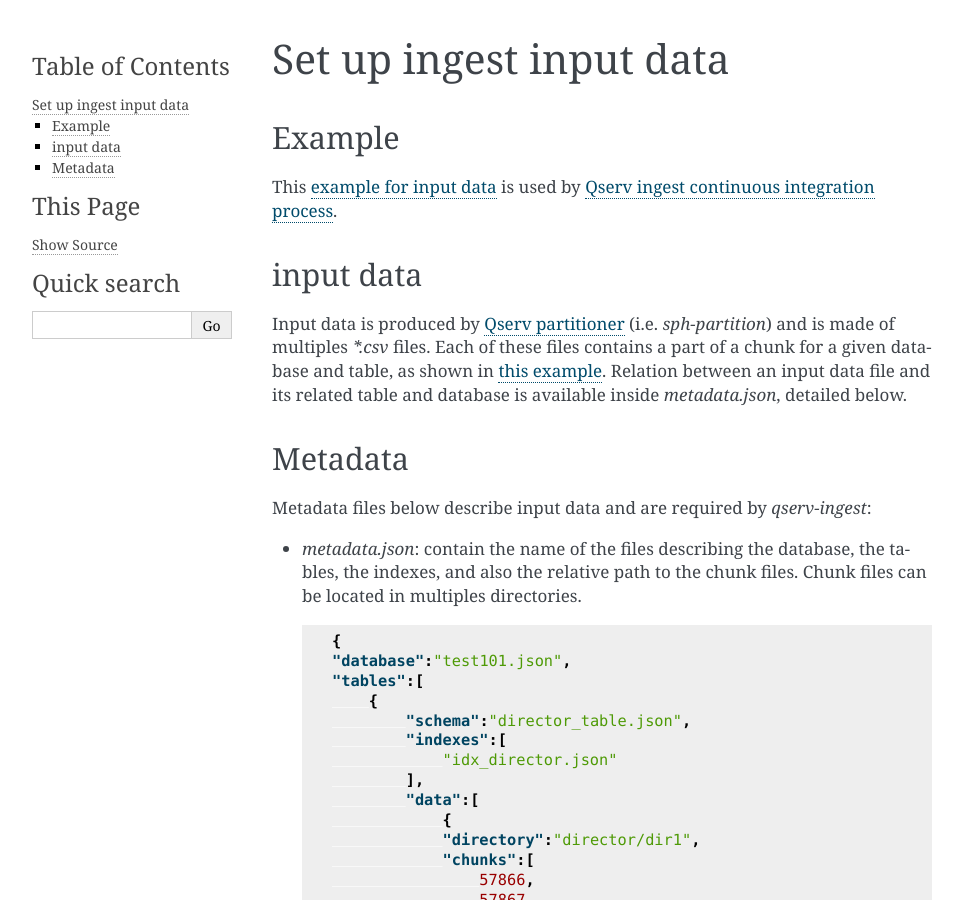
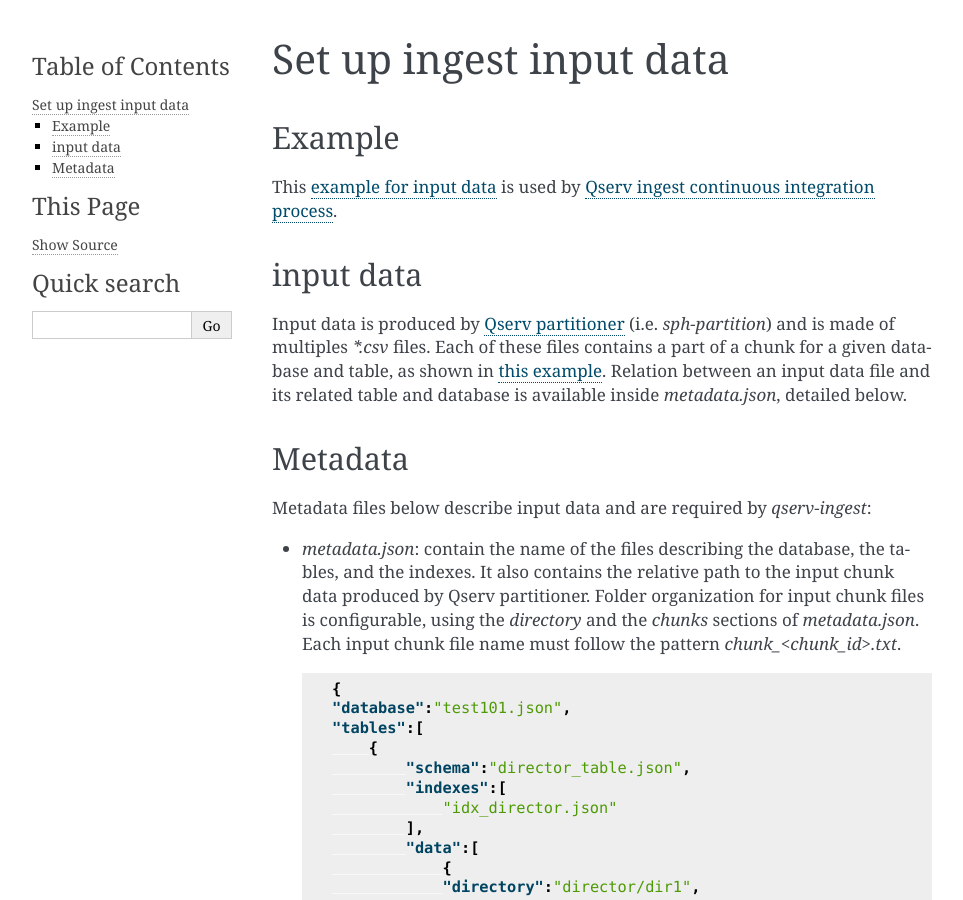
Before and after one commit to lsst-dm/qserv-ingest, a Sphinx documentation site: the page built from doc/user/input-data.rst, in a window 1280 px wide and 900 px high. Shown: the whole window, without its empty margins (148-1111 px from the left). Built offline with Sphinx 7.4.7, drawn with Linux system fonts in a browser that asks for light colours.

Commit message:
Document folder org for input data

```diff
--- a/doc/user/input-data.rst
+++ b/doc/user/input-data.rst
@@ -5,7 +5,7 @@
 Example
 =======
 
-This `example for input data <https://github.com/lsst-dm/qserv-ingest/tree/tickets/DM-24587/data/example_db>`__
+This `example for input data <https://github.com/lsst-dm/qserv-ingest/tree/master/data/example_db>`__
 is used by `Qserv ingest continuous integration process <https://travis-ci.com/github/lsst-dm/qserv-ingest>`__.
 
 
@@ -14,7 +14,7 @@
 
 Input data is produced by `Qserv partitioner <https://github.com/lsst/partition>`__ (i.e. `sph-partition`) and is made of multiples `*.csv` files.
 Each of these files contains a part of a chunk for a given database and table,
-as shown in `this example <https://github.com/lsst-dm/qserv-ingest/blob/tickets/DM-24587/data/example_db/step1_1/position/chunk_57866.txt>`__.
+as shown in `this example <https://github.com/lsst-dm/qserv-ingest/blob/master/data/example_db/step1_1/position/chunk_57866.txt>`__.
 Relation between an input data file and its related table and database is available inside `metadata.json`, detailed below.
 
 Metadata
@@ -22,8 +22,10 @@
 
 Metadata files below describe input data and are required by `qserv-ingest`:
 
-- `metadata.json`: contain the name of the files describing the database, the tables, the indexes, and also the relative path to the chunk files.
-  Chunk files can be located in multiples directories.
+- `metadata.json`: contain the name of the files describing the database, the tables, and the indexes.
+  It also contains the relative path to the input chunk data produced by Qserv partitioner.
+  Folder organization for input chunk files is configurable, using the `directory` and the `chunks` sections of `metadata.json`.
+  Each input chunk file name must follow the pattern `chunk_<chunk_id>.txt`.
 
   .. code:: json
 
```
Also changed, not shown: 5 other files.
